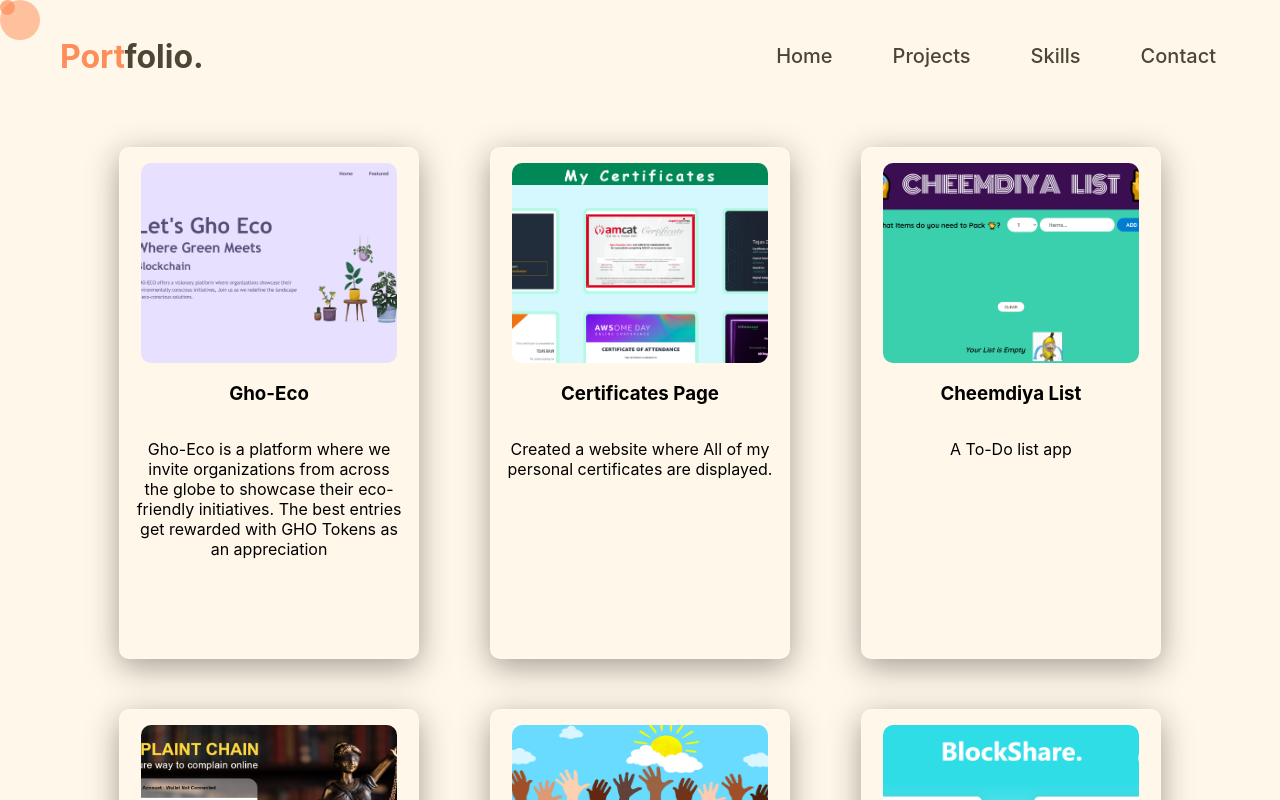
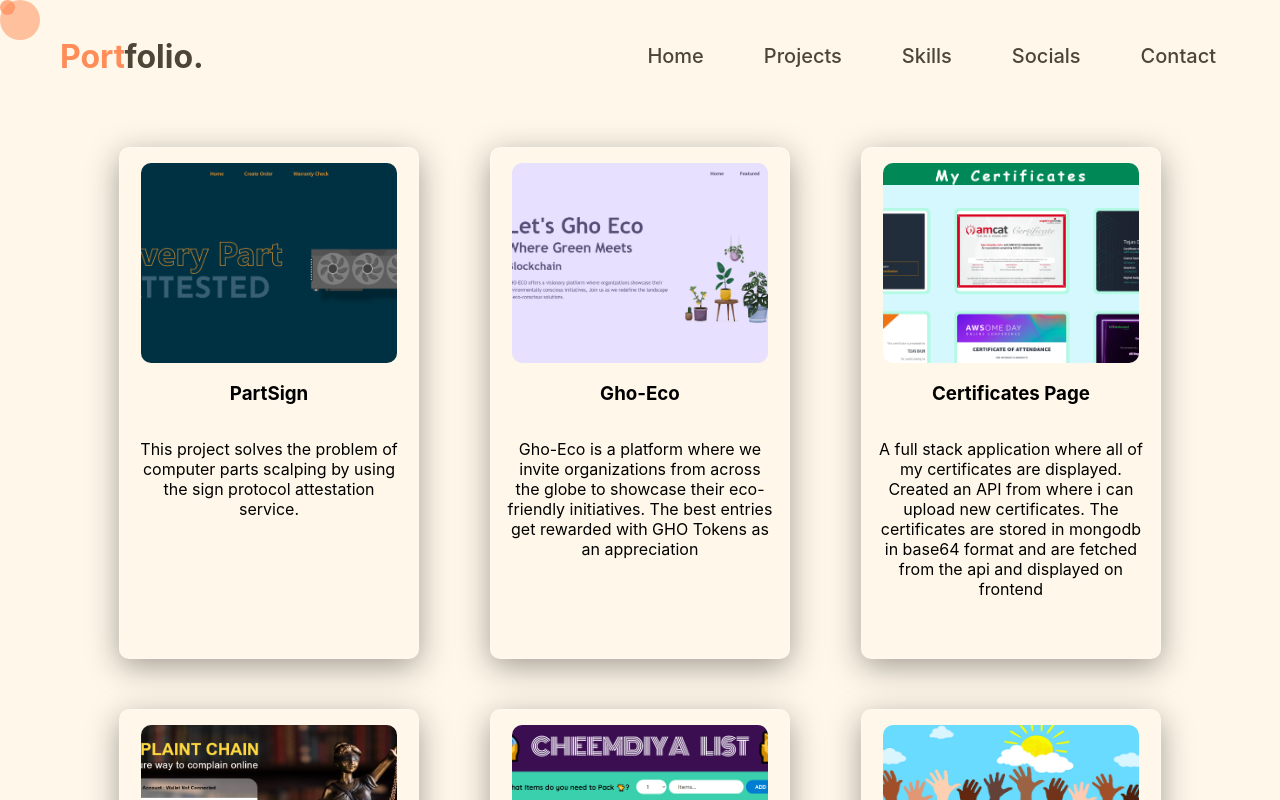
Before and after one commit to Tejas-Dalvi-99/portfolio, a React (Create React App) app: page /projects in a window 1280 px wide. Shown: the top 800 px of the page. Built offline with nearby package versions, Linux system fonts and the light colour scheme.

Commit message:
added new projects and socials section

```diff
--- a/src/App.js
+++ b/src/App.js
@@ -6,6 +6,7 @@ import Skills from "./components/Skills";
 import Projects from "./components/Projects";
 import Contact from "./components/Contact";
 import Cursor from "./components/Cursor";
+import Socials from "./components/Socials";
 
 function App() {
   return (
@@ -18,6 +19,7 @@ function App() {
             <Route path="/projects" element={<Projects />} />
             <Route path="/skills" element={<Skills />} />
             <Route path="/contact" element={<Contact />} />
+            <Route path="/socials" element={<Socials />} />
           </Routes>
       </div>
     </div>
--- a/src/components/Navbar.js
+++ b/src/components/Navbar.js
@@ -67,6 +67,16 @@ function Navbar() {
             <motion.div
               initial={{ opacity: 0, y: 16 }}
               animate={{ opacity: 1, y: 0 }}
+              transition={{ ease: "easeInOut", duration: 2, times: [0.6] }}
+              className="link noCircle"
+              onClick={()=>navigateTo('/socials')}
+            >
+              Socials
+            </motion.div>
+
+            <motion.div
+              initial={{ opacity: 0, y: 16 }}
+              animate={{ opacity: 1, y: 0 }}
               transition={{ ease: "easeInOut", duration: 2, times: [0.5] }}
               className="link noCircle"
               onClick={()=>navigateTo('/contact')}
--- a/src/components/Projects.js
+++ b/src/components/Projects.js
@@ -8,14 +8,16 @@ import todo from '../Images/cheemdiya list.png'
 import complaint from '../Images/complaint chain.png'
 import research from '../Images/research tool.png'
 import ghoEco from '../Images/gho eco cover image.png'
+import Partsign from '../Images/partsign1.png'
 
 function Projects() {
   return (
     <div className="projects">
+      <ProjectCard name={"PartSign"} img={Partsign} link={"https://partsign.netlify.app/"} description={"This project solves the problem of computer parts scalping by using the sign protocol attestation service."}/>
       <ProjectCard name={"Gho-Eco"} img={ghoEco} link={"http://ghoeco.netlify.app/"} description={"Gho-Eco is a platform where we invite organizations from across the globe to showcase their eco-friendly initiatives. The best entries get rewarded with GHO Tokens as an appreciation"}/>
-      <ProjectCard name={"Certificates Page"} img={certificate} link={"https://tejascertificates.netlify.app/"} description={"Created a website where All of my personal certificates are displayed."}/>
+      <ProjectCard name={"Certificates Page"} img={certificate} link={"https://tejascertificates.netlify.app/"} description={"A full stack application where all of my certificates are displayed. Created an API from where i can upload new certificates. The certificates are stored in mongodb in base64 format and are fetched from the api and displayed on frontend"}/>
+      <ProjectCard name={"Complaint Chain"} img={complaint} link={"http://complaintchain.tech/"} description={"Blockchain based Anonymous Complaining app where users can send complaints anonymously. The complaints are viewed by the respective authorities on the admin page. The admins can login through NFT Gating mechanism to access the admin page. (Note:- please install metamask wallet browser extension before using the project)"}/>
       <ProjectCard name={"Cheemdiya List"} img={todo} link={"https://cheemdiyalist.netlify.app/"} description={"A To-Do list app"}/>
-      <ProjectCard name={"Complaint Chain"} img={complaint} link={"http://complaintchain.tech/"} description={"Blockchain based Anonymous Complaining app where users can send complaints anonymously. The complaints are viewed by the respective authorities on the admin page. The admins can login through NFT Gating mechanism to access the admin page. (Note:- please install metamask wallet browser extension before using the project)"}/>
       <ProjectCard name={"BlueSky Donation"} img={donation} link={"https://cheemdiya.netlify.app/"} description={"Blockchain based platform for NGOs to receive donations in the form of cryptocurrency. The list of donors is displayed on the home page so that others get motivated. (Note:- please install metamask wallet browser extension before using the project)"}/>
       <ProjectCard name={"BlockShare"} img={blockhare} link={"https://blockshare2-1a8859.spheron.app/"} description={"Blockchain based image sharing platform. Share your files from anywhere in the world to everywhere in the world using Blockchain (Note:- please install metamask wallet browser extension before using the project)"}/>
       <ProjectCard name={"API Based Search Tool"} img={research} link={"https://indegenous99.netlify.app/"} description={"A tool where users can enter some keywords and get the research papers related to that keywords."}/>
--- a/src/components/Skills.js
+++ b/src/components/Skills.js
@@ -15,6 +15,7 @@ import { IoLogoJavascript } from "react-icons/io5";
 import { SiGreensock } from "react-icons/si";
 import { motion } from "framer-motion";
 import { FiFramer } from "react-icons/fi";
+import { SiTailwindcss } from "react-icons/si";
 
 function Skills() {
   return (
@@ -52,6 +53,10 @@ function Skills() {
         icon={<SiGreensock size={50} color="#00A300" />}
         name={"GSAP"}
       />
+      <SkillBox
+        icon={<SiTailwindcss size={50} color="#06B6D4" />}
+        name={"Tailwind CSS"}
+      />
     </div>
   );
 }
--- /dev/null
+++ b/src/components/Socials.css
@@ -0,0 +1,3 @@
+.socials{
+    margin-top: 15vh;
+}
--- /dev/null
+++ b/src/components/Socials.js
@@ -0,0 +1,36 @@
+import React from 'react'
+import { motion } from "framer-motion";
+import "./Socials.css";
+import { FaGithub } from "react-icons/fa";
+import { FaLinkedin } from "react-icons/fa";
+import { FaSquareXTwitter } from "react-icons/fa6";
+
+
+
+
+function Socials() {
+    return (
+      <div className="socials">
+        <SocialBox icon={<FaGithub size={50} color="black" />} name={"Github"} link={"https://github.com/Tejas-Dalvi-99"}/>
+        <SocialBox icon={<FaLinkedin size={50} color="#0a66c2" />} name={"Linkedin"} link={"https://linkedin.com/in/tejas-dalvi-3a094a1a4/"}/>
+        <SocialBox icon={<FaSquareXTwitter size={50} color="black" />} name={"Twitter"} link={"https://twitter.com/TejaScript"}/>
+      </div>
+    );
+  }
+
+  function SocialBox({ name, icon, link }) {
+    return (
+      <motion.div
+        initial={{ opacity: 0 }}
+        animate={{ opacity: 1 }}
+        transition={{ ease: "easeInOut", duration: 1 }}
+        className="skill-card dotBig"
+        onClick={() => window.open(link)}
+      >
+        <div className="skill-logo">{icon}</div>
+        <div className="skill-name">{name}</div>
+      </motion.div>
+    );
+  }
+
+export default Socials
```
Also changed, not shown: src/Images/partsign1.png (added).
